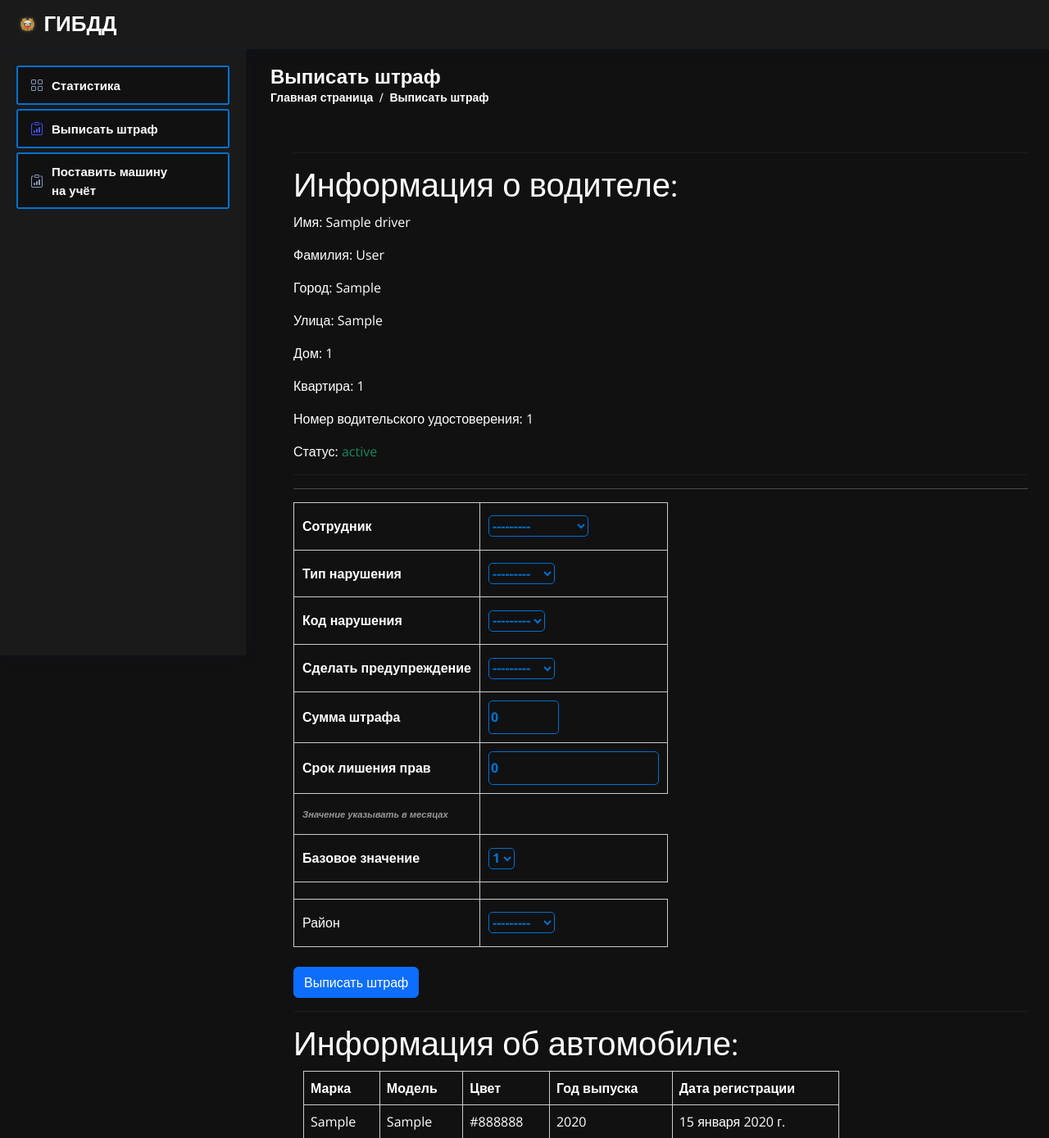
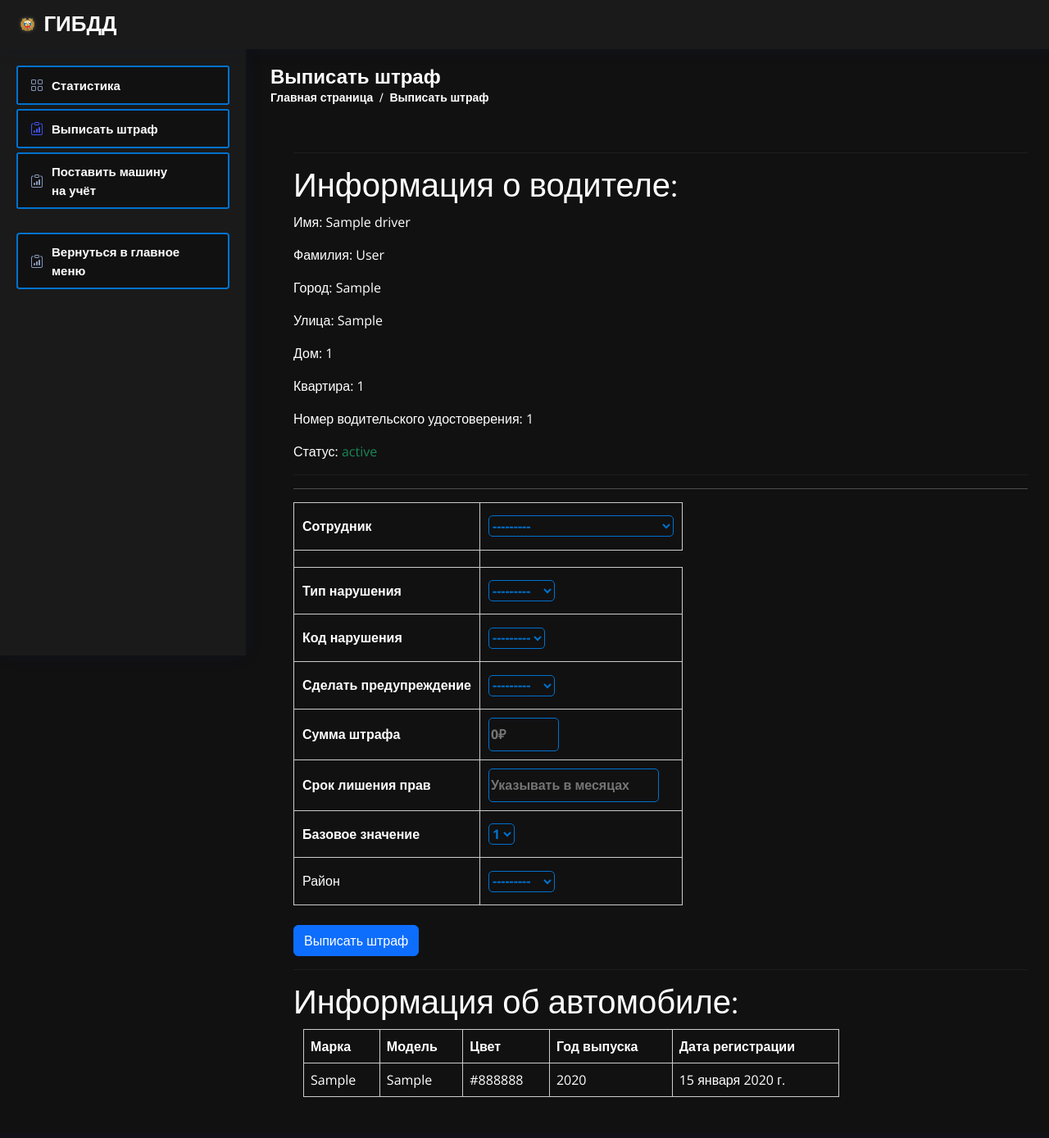
Before and after one commit to Toha11rs/ais_gibdd, a Django app: page /car_info/1/ in a window 1280 px wide. Shown: the top 1389 px of the page at 82% size. After the commit the page ends 1339 px from the top, so only its background shows below. Run offline with Django 4.2, Linux system fonts and the light colour scheme; tables that the repository leaves empty hold one stand-in row (values such as "Sample post"); some libraries are stand-ins or nearby versions.

Commit message:
small change

```diff
--- a/ais/models.py
+++ b/ais/models.py
@@ -162,7 +162,7 @@ class Employee(models.Model):
         db_table = 'employee'
 
     def __str__(self):
-        return f"{self.name}"
+        return f" {self.surname} {self.name} {self.patronimyc}"
 
 ###################################
 # Penalty
--- a/base/forms.py
+++ b/base/forms.py
@@ -18,7 +18,7 @@ class SearchForm(forms.Form):
 class EntryEmployeeForm(forms.Form):
     number = forms.CharField(max_length=50, required=False,
                              label="Номер сотрудника")
-    password = forms.IntegerField(label="Пароль")
+    password = forms.CharField(label="Пароль")
 
 
 class AuthForm(forms.Form):
@@ -55,12 +55,12 @@ class PenaltyForm(forms.ModelForm):
         widget=forms.Select(attrs={'class': 'my-warning-field'})
     )
 
-    PeymantPenalty = forms.IntegerField(label="Сумма штрафа",min_value=0,max_value=50000,initial=0,
+    PeymantPenalty = forms.IntegerField(label="Сумма штрафа",min_value=0,max_value=50000,
         widget=forms.NumberInput(
         attrs={'class': 'my-penalty-field',
                 'value_suffix': 'руб.',
                 "step":100,
-
+                'placeholder':'0₽'
                 }
                 )
     )
@@ -69,9 +69,11 @@ class PenaltyForm(forms.ModelForm):
         initial=date.today, widget=forms.DateInput(attrs={'type': 'hidden', 'class': 'my-date-field'})
     )
 
-    deprivationDriving = forms.IntegerField(label="Срок лишения прав",help_text='Значение указывать в месяцах',
-                                            min_value=0,initial=0,
-        widget=forms.NumberInput(attrs={'class': 'my-deprivation-field'})
+    deprivationDriving = forms.IntegerField(label="Срок лишения прав",
+                                            min_value=0,
+        widget=forms.NumberInput(attrs={'class': 'my-deprivation-field',
+                                        'placeholder':'Указывать в месяцах'
+                                        })
     )
 
     baseValue = forms.ModelChoiceField(
--- a/base/settings.py
+++ b/base/settings.py
@@ -52,7 +52,6 @@ INSTALLED_APPS = [
     'django.contrib.messages',
     'django.contrib.staticfiles',
     'widget_tweaks',
-    'phonenumber_field',
 
 ]
 
--- a/templates/base/all_employee.html
+++ b/templates/base/all_employee.html
@@ -79,7 +79,6 @@
                 <a class="nav-link collapsed cardy "  href="{% url 'EmployeeMain' %}">
                     <i class="bi bi-clipboard-data"></i><span class = 'txt'>Вернуться в главное меню </span></i>
                 </a>
-
             </li>
         </ul>
 
--- a/templates/base/employeeMain.html
+++ b/templates/base/employeeMain.html
@@ -86,7 +86,7 @@
     <main id="main" class="main">
 
         <div class="pagetitle">
-            <h1 class = 'txt'>Статистика</h1>
+            <h1 class = 'txt'>Статистика штрафов</h1>
             <nav>
                 <ol class="breadcrumb">
                     <li class="breadcrumb-item "><a href="">Главная страница</a></li>
--- a/templates/base/search.html
+++ b/templates/base/search.html
@@ -49,64 +49,7 @@
 
 
 
-        <nav class="header-nav ms-auto">
-            <ul class="d-flex align-items-center">
 
-                <li class="nav-item d-block d-lg-none ">
-                    <a class="nav-link nav-icon search-bar-toggle " href="#">
-                        <i class="bi bi-search"></i>
-                    </a>
-                </li><!-- End Search Icon-->
-
-
-                  <li class="nav-item dropdown pe-3">
-
-
-
-                    <ul class="dropdown-menu dropdown-menu-end dropdown-menu-arrow profile">
-                      <li class="dropdown-header">
-
-
-                      </li>
-                      <li>
-                        <hr class="dropdown-divider">
-                      </li>
-
-                      <li>
-                        <a class="dropdown-item d-flex align-items-center" href="">
-                          <i class="bi bi-person"></i>
-                          <span>Профиль</span>
-                        </a>
-                      </li>
-                      <li>
-                        <hr class="dropdown-divider">
-                      </li>
-
-                      <li>
-                        <a class="dropdown-item d-flex align-items-center" href="">
-                          <i class="bi bi-gear"></i>
-                          <span>Настройки</span>
-                        </a>
-                      </li>
-                      <li>
-                        <hr class="dropdown-divider">
-                      </li>
-
-                      <li>
-                        <a class="dropdown-item d-flex align-items-center" href="">
-                          <i class="bi bi-box-arrow-right"></i>
-
-
-
-
-                        </a>
-                      </li>
-
-                    </ul><!-- End Profile Dropdown Items -->
-                  </li><!-- End Profile Nav -->
-
-            </ul>
-        </nav><!-- End Icons Navigation -->
 
     </header><!-- End Header -->
 
@@ -134,8 +77,13 @@
                 <a class="nav-link collapsed "  href="{% url 'auth' %}">
                     <i class="bi bi-clipboard-data"></i><span class = 'txt'>Поставить машину <br> на учёт</span></i>
                 </a>
-
               </li>
+                <br>
+              <li class="nav-item">
+                <a class="nav-link collapsed cardy "  href="{% url 'EmployeeMain' %}">
+                    <i class="bi bi-clipboard-data"></i><span class = 'txt'>Вернуться в главное меню </span></i>
+                </a>
+            </li>
         </ul>
 
     </aside><!-- End Sidebar-->
@@ -155,20 +103,11 @@
         <section class="section dashboard">
             <div class="row">
 
-                <!-- Left side columns -->
                 <div class="col-lg-8">
                     <div class="row">
 
-                        <!-- Reports -->
-
-
-
-
-
                     </div>
                   </div>
-
-
 
 
                   <div class="form-group mx-sm-3 mb-2">
@@ -209,10 +148,11 @@
                                                   <table class = "tableForm">
                                                     <tbody>
                                                       <tr>
-
                                                         <th>{{ form.employee.label }}</th>
                                                         <td>{{ form.employee|add_class:"my-form-field" }}</td>
-
+                                                      </tr>
+                                                      <tr>
+                                                        <td>{{ form.DateTime|add_class:"my-form-field" }}</td>
                                                       </tr>
                                                       <tr>
                                                         <th>{{ form.typeWarning.label }}</th>
@@ -234,16 +174,13 @@
                                                         <th >{{ form.deprivationDriving.label }}</th>
                                                         <td>{{ form.deprivationDriving|add_class:"my-form-field" }}</td>
                                                       </tr>
-                                                      <th class = 'helptxt'><small>{{ form.deprivationDriving.help_text }}</small></th>
+
                                                       <tr>
                                                         <hr>
                                                         <th>{{ form.baseValue.label }}</th>
                                                         <td> {{ form.baseValue|add_class:"my-form-field" }}</td>
                                                       </tr>
-                                                      <tr>
-                                                        <td>{{ form.DateTime|add_class:"my-form-field" }}</td>
 
-                                                      </tr>
                                                       <tr>
                                                         <td>{{ form.district.label }}</td>
                                                         <td> {{ form.district|add_class:"my-form-field" }}</td>
```
Also changed, not shown: templates/base/main.html (+6 -11 lines), templates/base/registercar.html (+6 -58 lines).
